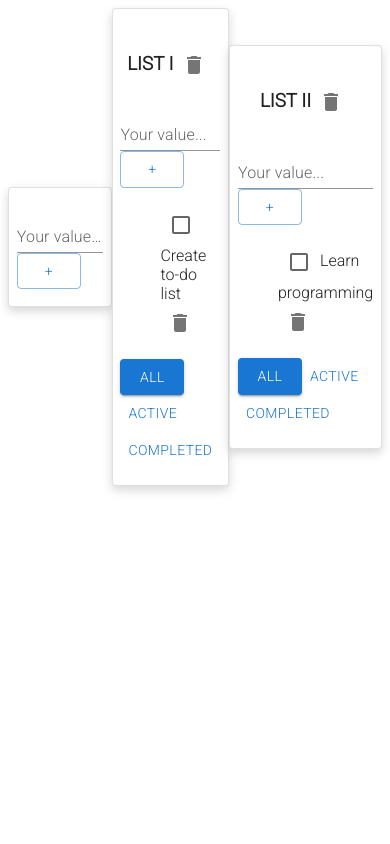
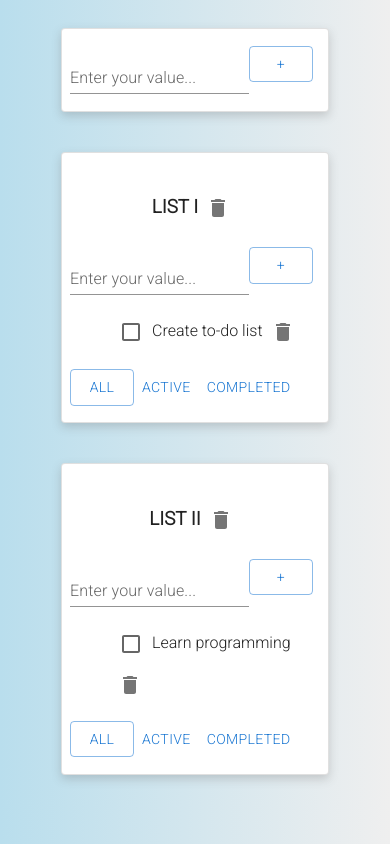
Before and after one commit to TatyanaZakiryanova/To-do-list, a React (Vite) app: page / in a window 390 px wide. Built offline with nearby package versions, Linux system fonts and the light colour scheme.

Commit message:
fix styles

```diff
--- a/src/AddItemForm.tsx
+++ b/src/AddItemForm.tsx
@@ -27,7 +27,7 @@ export function AddItemForm(props: AddItemFormPropsType) {
   };
   return (
     <div>
-      <TextField id="standard-basic" label="Your value..." variant="standard"
+      <TextField id="standard-basic" label="Enter your value..." variant="standard"
         value={title}
         onChange={onChangeHandler}
         onKeyPress={onKeyPressHandler}
--- a/src/App.css
+++ b/src/App.css
@@ -1,9 +1,24 @@
+body {
+  background: linear-gradient(90deg, #b9deed, #efefef);
+}
 
 .App {
   display: flex;
-  justify-content: space-evenly;
+  justify-content: flex-start;
   align-items: center;
   font-family: 'Roboto', sans-serif;
+  flex-wrap: wrap;
+}
+
+@media screen and (min-device-width: 390px) and (max-device-width : 1024px) and (max-device-height: 932px) {
+  .App {
+    display: flex;
+    flex-direction: column;
+  }
+
+  .MuiCard-root {
+    margin: 20px;
+  }
 }
 
 .error-message {
@@ -19,9 +34,9 @@
 }
 
 .MuiCard-root {
-    max-width: 345px;
-    margin: "auto";
-    background-color: #f0f0f0;
+    width: 250px;
+    margin: 20px;
+    background-color: white;
     box-shadow: 0px 4px 10px rgba(94, 93, 93, 0.25);
 }
 
--- a/src/Todolist.tsx
+++ b/src/Todolist.tsx
@@ -1,8 +1,8 @@
 import { FilterValuesType } from "./App";
-import { ChangeEvent, KeyboardEvent, useState } from "react";
+import { ChangeEvent } from "react";
 import { AddItemForm } from "./AddItemForm";
 import { EditableSpan } from "./EditableSpan";
-import { Button, Card, Checkbox, IconButton } from "@mui/material";
+import { Button, Card, Checkbox, Grid, IconButton } from "@mui/material";
 import { Delete } from "@mui/icons-material";
 
 export type TaskType = {
@@ -76,11 +76,11 @@ export function Todolist(props: PropsType) {
         })}
       </ul>
       <div>
-        <Button variant={props.filter === "all" ? "contained" : "text"}
+        <Button variant={props.filter === "all" ? "outlined" : "text"}
         onClick={onAllClickHandler}>All</Button>
-        <Button variant={props.filter === "active" ? "contained" : "text"}
+        <Button variant={props.filter === "active" ? "outlined" : "text"}
         onClick={onActiveClickHandler}>Active</Button>
-        <Button variant={props.filter === "completed" ? "contained" : "text"}
+        <Button variant={props.filter === "completed" ? "outlined" : "text"}
         onClick={onCompletedClickHandler}>Completed</Button>
       </div>
       </Card>
```
